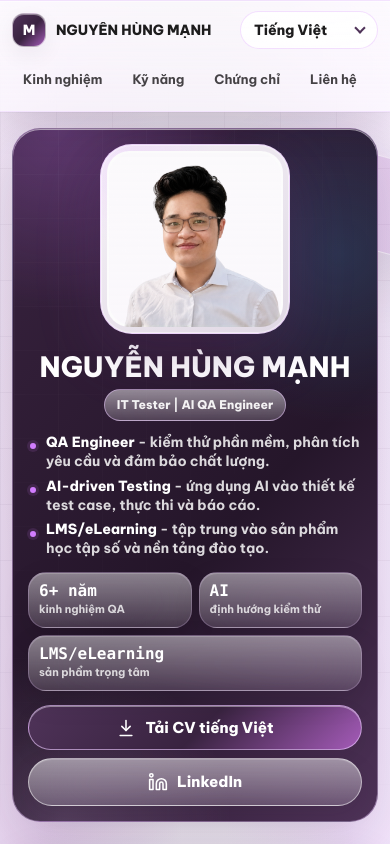
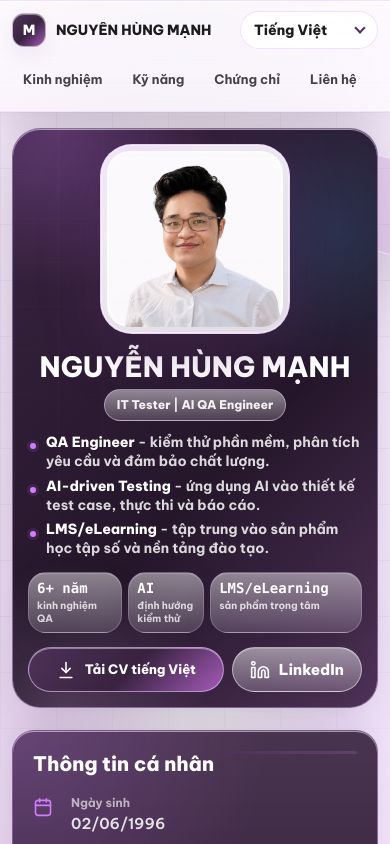
Before and after one commit to hungmanh0206/nguyenhungmanh-cv, a Next.js app: page / in a window 390 px wide. Shown: the top 844 px of the page. Built offline with nearby package versions, Linux system fonts and the light colour scheme.

Commit message:
Keep mobile hero controls in one row

```diff
--- a/app/globals.css
+++ b/app/globals.css
@@ -1630,42 +1630,47 @@ time,
   }
 
   .hero-stats {
-    grid-template-columns: repeat(2, minmax(0, 1fr));
-    gap: 7px;
+    grid-template-columns:
+      minmax(0, 0.82fr)
+      minmax(0, 0.66fr)
+      minmax(0, 1.32fr);
+    gap: 6px;
     margin-top: 14px;
     text-align: left;
   }
 
   .hero-stats div:nth-child(3) {
-    grid-column: 1 / -1;
+    grid-column: auto;
   }
 
   .hero-stats div {
-    min-height: 58px;
-    padding: 8px 10px;
+    min-height: 54px;
+    padding: 7px 8px;
     border-radius: 18px;
   }
 
   .hero-stats strong {
-    font-size: 16px;
+    font-size: 14px;
     overflow-wrap: anywhere;
   }
 
   .hero-stats span {
     margin-top: 3px;
-    font-size: 11px;
+    font-size: 10px;
     line-height: 1.25;
     overflow-wrap: anywhere;
   }
 
   .hero-actions {
+    display: grid;
+    grid-template-columns: minmax(0, 1.38fr) minmax(0, 0.92fr);
     gap: 8px;
     margin-top: 14px;
   }
 
   .button {
     min-height: 46px;
-    padding: 11px 16px;
+    padding: 10px 14px;
   }
 
   .modal-contact,
@@ -1766,25 +1771,28 @@ time,
   }
 
   .hero-stats div {
-    min-height: 56px;
-    padding: 8px 10px;
+    min-height: 52px;
+    padding: 7px 8px;
   }
 
   .hero-stats strong {
-    font-size: 16px;
+    font-size: 14px;
   }
 
   .hero-stats span {
-    font-size: 11px;
+    font-size: 10px;
   }
 
   .button {
     min-height: 45px;
-    width: 100%;
+    width: auto;
+    padding: 10px 12px;
+    font-size: 13px;
   }
 
   .hero-actions .button-outline {
     min-height: 45px;
+    padding: 10px 12px;
   }
 
   .section-title {
@@ -1851,11 +1859,24 @@ time,
 
 @media (max-width: 360px) {
   .hero-stats {
-    grid-template-columns: repeat(2, minmax(0, 1fr));
+    grid-template-columns:
+      minmax(0, 0.8fr)
+      minmax(0, 0.62fr)
+      minmax(0, 1.34fr);
+    gap: 5px;
   }
 
   .hero-stats div:last-child {
-    grid-column: 1 / -1;
+    grid-column: auto;
+  }
+
+  .hero-stats div {
+    padding: 7px 6px;
+  }
+
+  .button {
+    padding: 9px 10px;
+    font-size: 12px;
   }
 }
 
```
